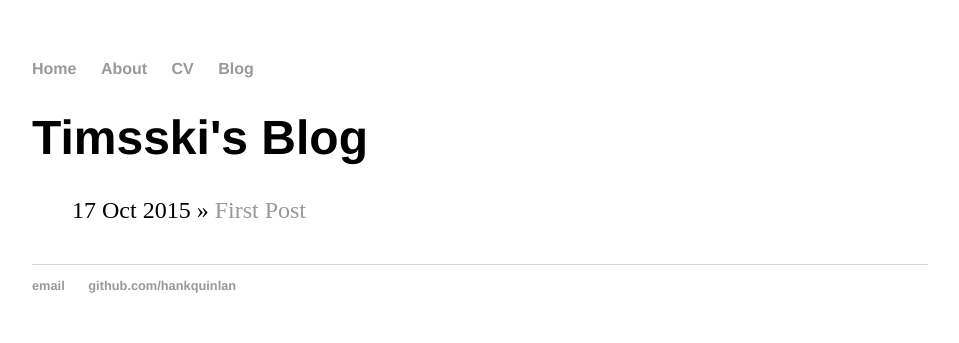
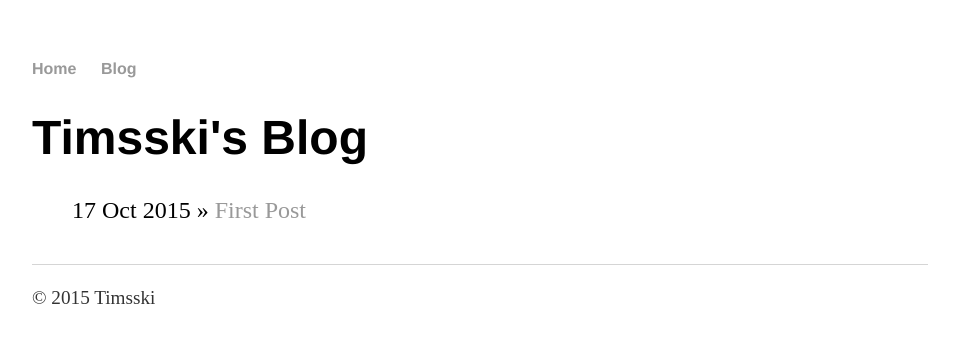
Before and after one commit to timsski/victoryubelt, a Jekyll site: the page built from blog/index.html, in a window 1280 px wide. Shown: the top 343 px of the page, without its empty margins (160-1119 px from the left). Built offline with Jekyll 4.4.1, drawn with Linux system fonts in a browser that asks for light colours.

Commit message:
Mopping initial files

```diff
--- a/_layouts/default.html
+++ b/_layouts/default.html
@@ -9,8 +9,6 @@
 			<nav>
 	    		<ul>
 	        		<li><a href="/">Home</a></li>
-		        	<li><a href="/about">About</a></li>
-	        		<li><a href="/cv">CV</a></li>
 	        		<li><a href="/blog">Blog</a></li>
 	    		</ul>
 			</nav>
@@ -20,10 +18,7 @@
 
 			</div><!-- /.container -->
 			<footer>
-	    		<ul>
-	        		<li><a href="mailto:hankquinlanhub@gmail.com">email</a></li>
-	        		<li><a href="https://github.com/hankquinlan">github.com/hankquinlan</a></li>
-				</ul>
+				<p>&copy; 2015 Timsski</p>
 			</footer>
 		</body>
 	</html>
--- a/index.html
+++ b/index.html
@@ -8,5 +8,11 @@
 </head>
 <body>
   <h1>Timsski on GitHub</h1>
+  <nav>
+      <ul>
+          <li><a href="/">Home</a></li>
+          <li><a href="/blog">Blog</a></li>
+      </ul>
+  </nav>
 </body>
 </html>
```
Also changed, not shown: _includes/footer.html (added), _includes/header.html (added).
